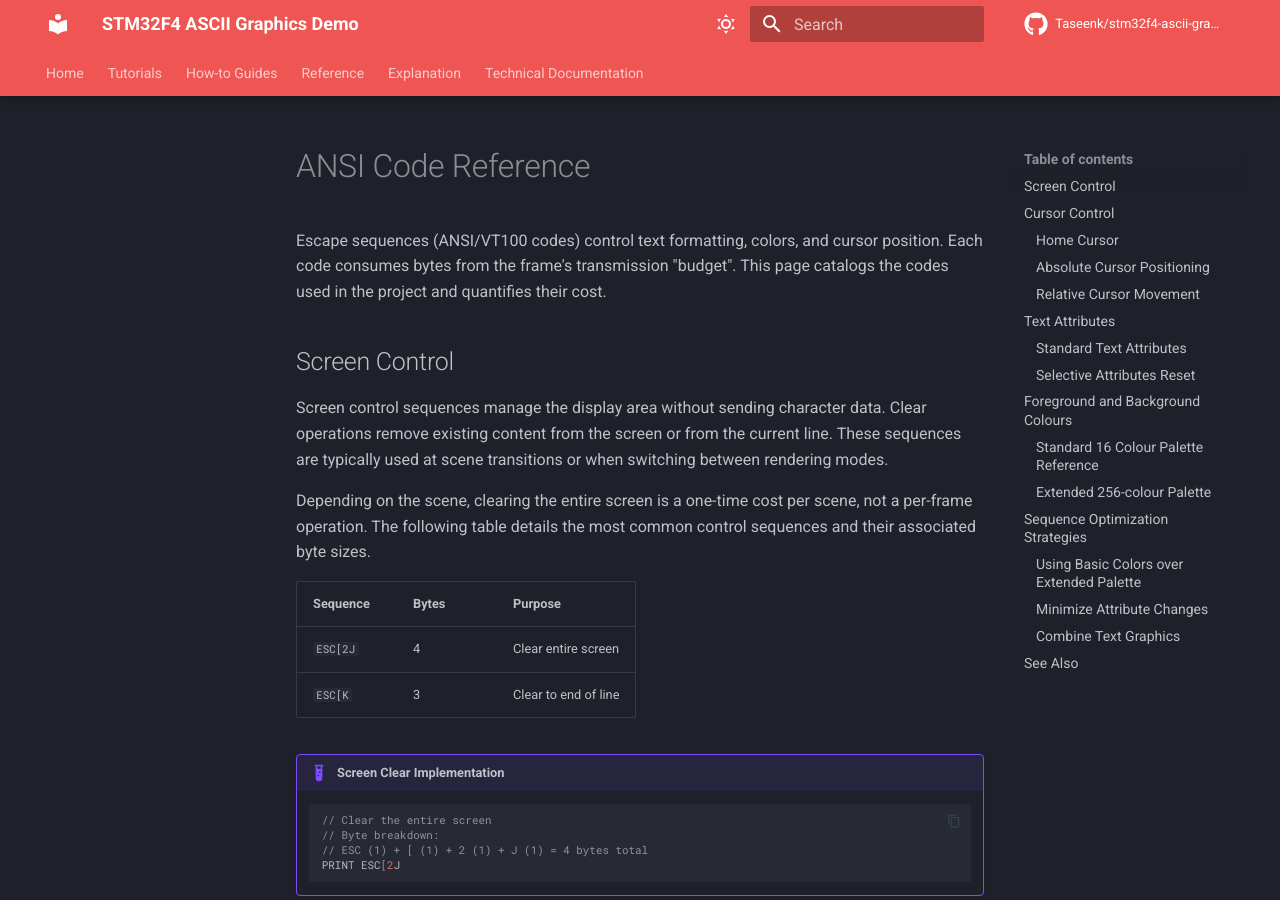
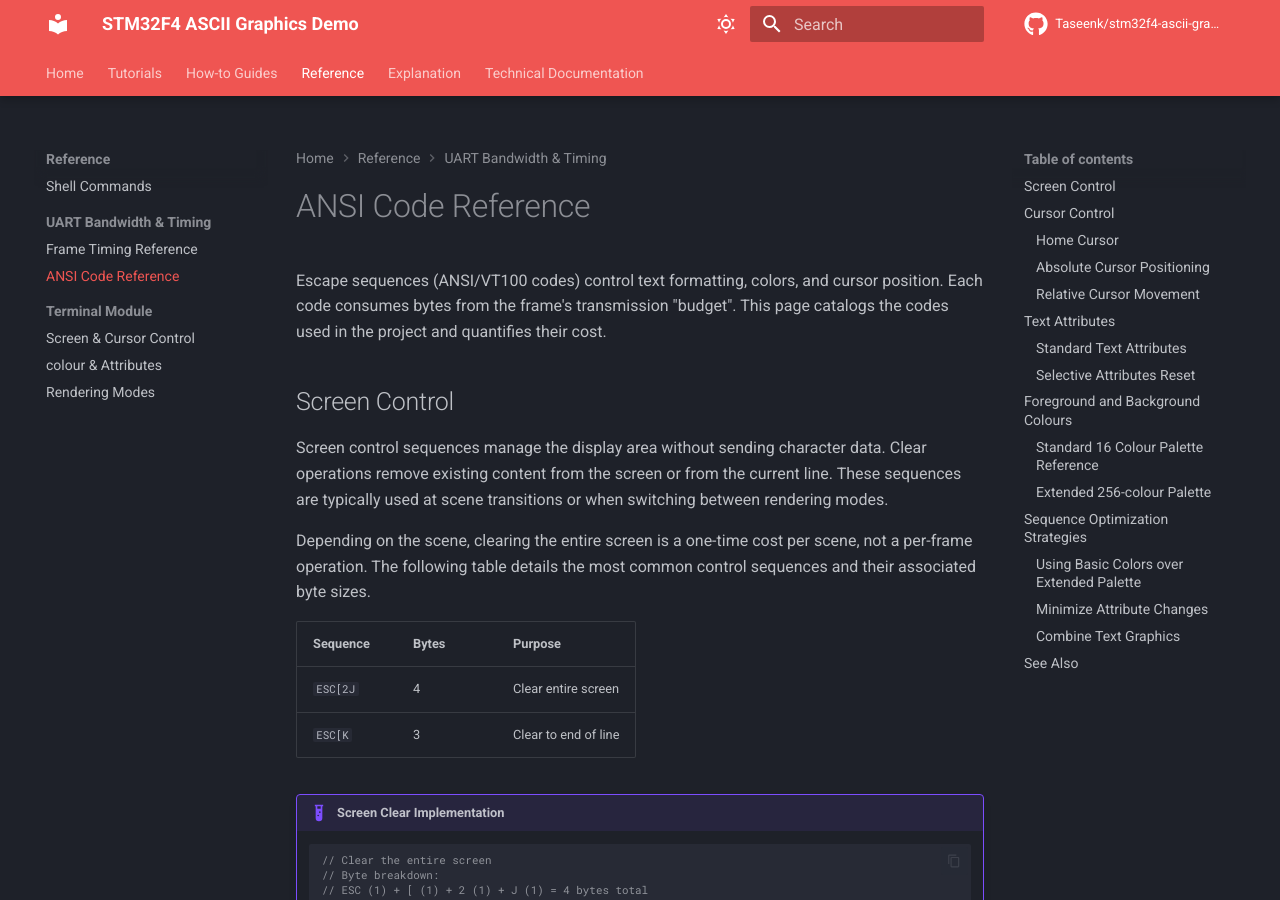
Before and after one commit to Taseenk/stm32f4-ascii-graphics-demo, an MkDocs documentation site: the page built from Docs/Reference/uart-bandwidth-codes.md, in a window 1280 px wide and 900 px high. Built offline with MkDocs 1.6.1 and Material for MkDocs 9.7.7, drawn with Linux system fonts in a browser that asks for light colours; comment, search, counter and statistics services are not loaded.

Commit message:
docs(mkdocs): enhance UART bandwidth documentation with LaTeX support and updated references

```diff
--- a/mkdocs.yml
+++ b/mkdocs.yml
@@ -74,6 +74,11 @@ markdown_extensions:
   - pymdownx.inlinehilite # Inline code highlighting
   - toc:  # Table of contents configuration
       permalink: true
+  - pymdownx.arithmatex:  # LaTeX math support
+      generic: true
+
+extra_javascript:
+  - https://unpkg.com/mathjax@3/es5/tex-mml-chtml.js
 
 # Source directory for markdown files
 docs_dir: Docs
@@ -90,6 +95,9 @@ nav:
 
   - Reference:
     - Shell Commands: Reference/shell-commands.md
+    - UART Bandwidth & Timing:
+      - Frame Timing Reference: Reference/uart-bandwidth-timing.md
+      - ANSI Code Reference: Reference/uart-bandwidth-codes.md
     - Terminal Module:
       - Screen & Cursor Control: Reference/terminal-screen-cursor.md
       - colour & Attributes: Reference/terminal-colour-attributes.md
@@ -97,6 +105,9 @@ nav:
 
   - Explanation:
     - Explanation/index.md
+    - UART Bandwidth & Timing:
+      - Fundamentals: Explanation/uart-bandwidth.md
+      - Rendering Strategies: Explanation/uart-bandwidth-strategies.md
 
   - Technical Documentation:
     - Overview:
@@ -180,10 +191,6 @@ not_in_nav: |
   How-to/change-baud-fps.md
   Explanation/three-tier-architecture.md
   Explanation/dma-double-buffer.md
-  Reference/modules.md
-  Reference/api.md
-  Reference/uart-bandwidth.md
-  Reference/commands.md
   Reference/hardware-config.md
   Reference/index.md
   stm32f4_ascii_graphics_demo/*_source.md
```
